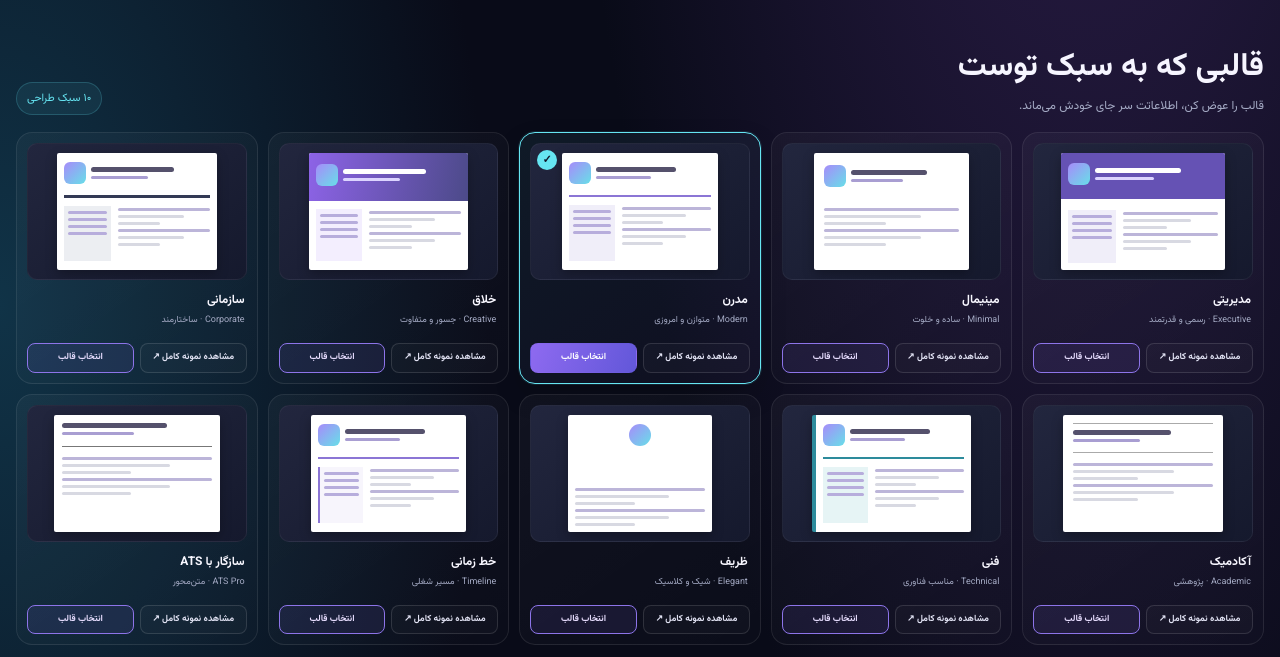
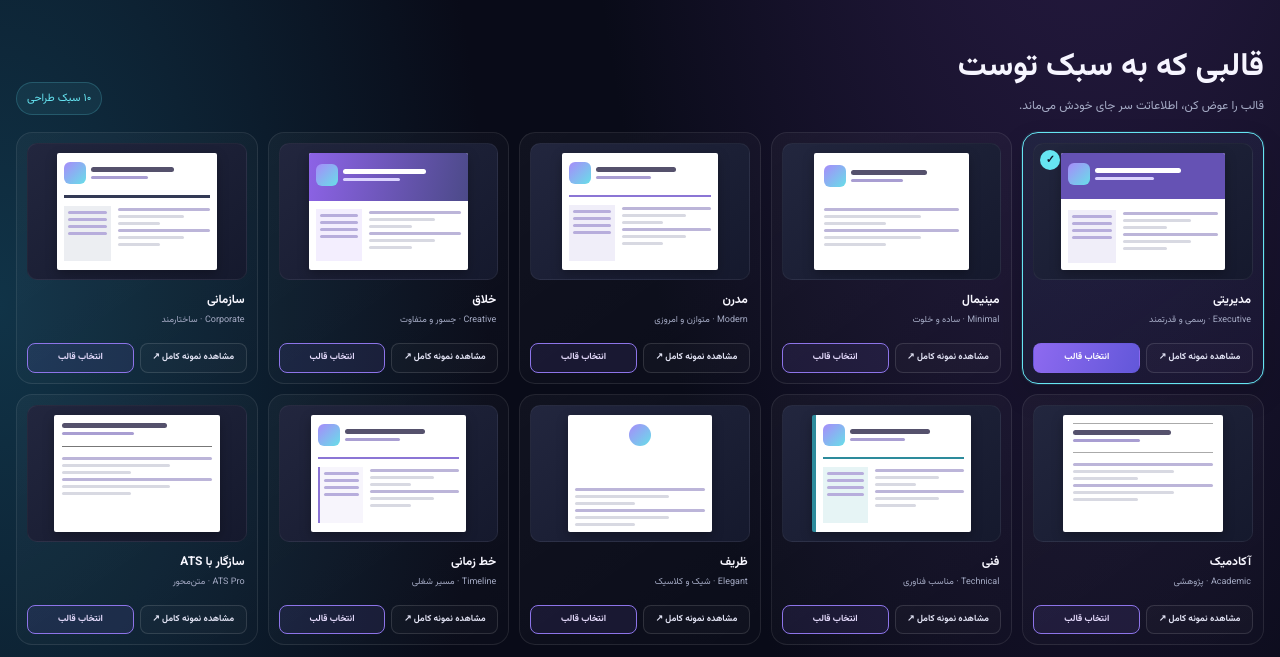
Before and after one commit to theslyapex/SHIRAZEH, a website: page index.html in a window 1280 px wide. Both pictures are taken after a click on the element 1143 px from the left and 983 px from the top of the page. Shown: the part 726-1383 px from the top of the page. Drawn offline with Linux system fonts and the light colour scheme.

Commit message:
Ensure template recommendation selects matching card

```diff
--- a/index.html
+++ b/index.html
@@ -549,7 +549,7 @@ section("rExperience",s.experience.filter(x=>x.role||x.company||x.description).m
 section("rEducation",s.education.filter(x=>x.degree||x.school).map(x=>'<div class="ritem"><div class="ritemtop"><span>'+esc(x.degree)+'</span><span>'+esc([x.start,x.end].filter(Boolean).join(" تا "))+'</span></div><div class="sub">'+esc(x.school)+(x.details?" · "+esc(x.details):"")+'</div></div>').join(""));
 section("rSkills",s.skills.filter(x=>x.name).map(x=>'<div class="rskill"><div class="rskilltop"><span>'+esc(x.name)+'</span><span class="skill-value">'+x.level+'%</span></div><div class="bar" role="img" aria-label="'+esc(x.name)+': '+x.level+' درصد"><i style="width:'+x.level+'%"></i></div></div>').join(""));
 [["rLanguages","languages"],["rCertificates","certificates"],["rProjects","projects"],["rAwards","awards"],["rWebsite","website"]].forEach(([id,k])=>{setText(id,s[k]);$("#"+id).closest(".rsection").classList.toggle("hide",!s[k])});save()}
-function chooseTemplate(id){$("#resume").className="resume t-"+id;$(".template").forEach(b=>b.classList.toggle("active",b.dataset.id===id));render();save()}
+function chooseTemplate(id){$("#resume").className="resume t-"+id;document.querySelectorAll(".template").forEach(b=>b.classList.toggle("active",b.dataset.id===id));render();save()}
 const templateRecommendations={
  management:{entry:["corporate","قالب سازمانی","برای شروع در مسیر کسب‌وکار، قالب سازمانی ساختار روشنی برای مهارت‌ها و تجربه‌های اولیه فراهم می‌کند."],mid:["corporate","قالب سازمانی","چیدمان منظم این قالب برای نمایش مسئولیت‌ها، تجربه و دستاوردهای کسب‌وکار مناسب است."],senior:["executive","قالب مدیریتی","قالب مدیریتی برای برجسته‌کردن رهبری، تصمیم‌گیری و دستاوردهای سطح ارشد طراحی شده است."]},
  technical:{entry:["ats","قالب ATS Pro","ساختار متن‌محور این قالب به خوانایی مهارت‌ها و سوابق کمک می‌کند و برای رزومه‌های فنی انتخاب خوبی است."],mid:["technical","قالب فنی","قالب فنی فضای مناسبی برای نمایش مهارت‌های تخصصی، پروژه‌ها و سابقه کاری دارد."],senior:["technical","قالب فنی","قالب فنی می‌تواند تخصص‌ها و پروژه‌های مهم را منظم و روشن نمایش دهد."]},
```
